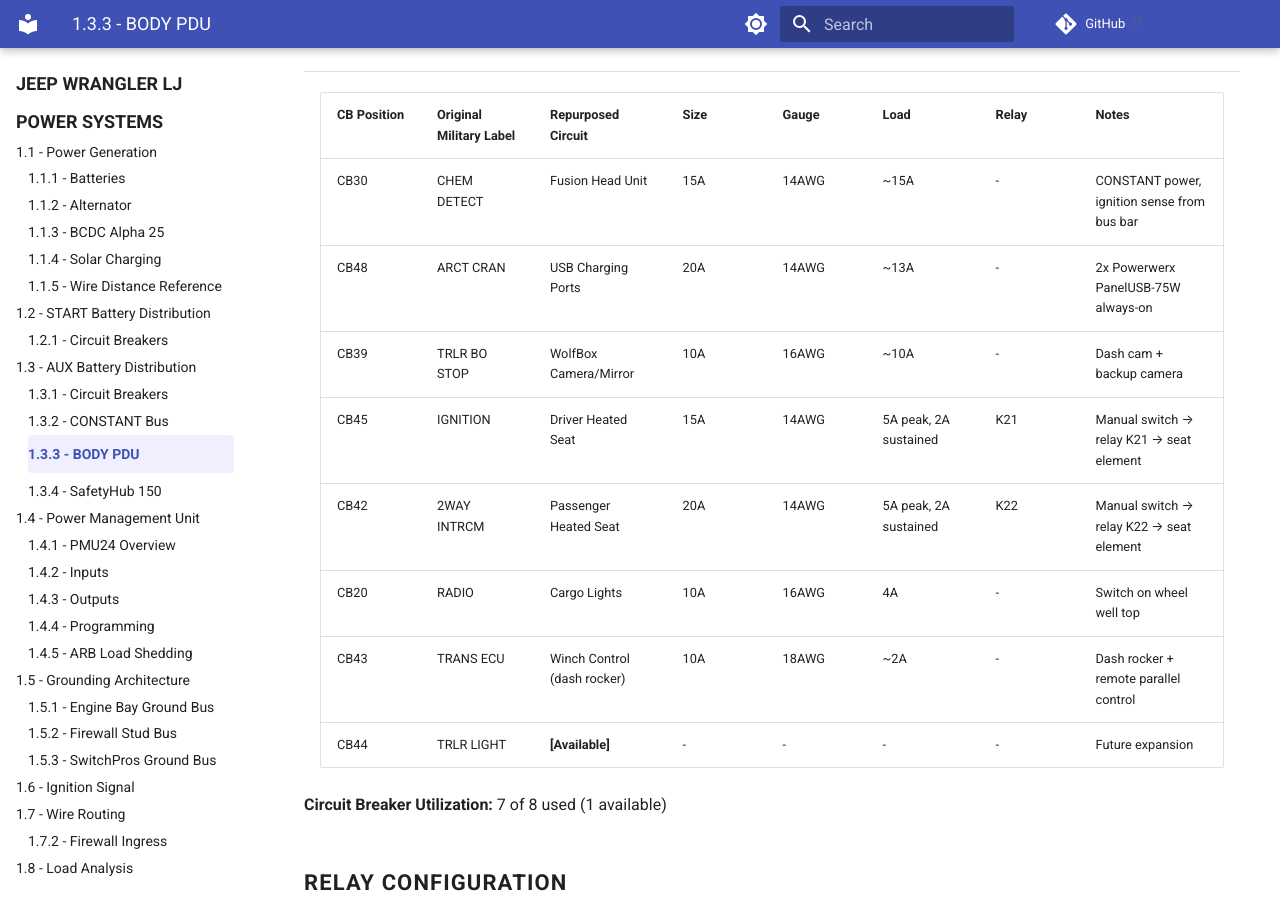
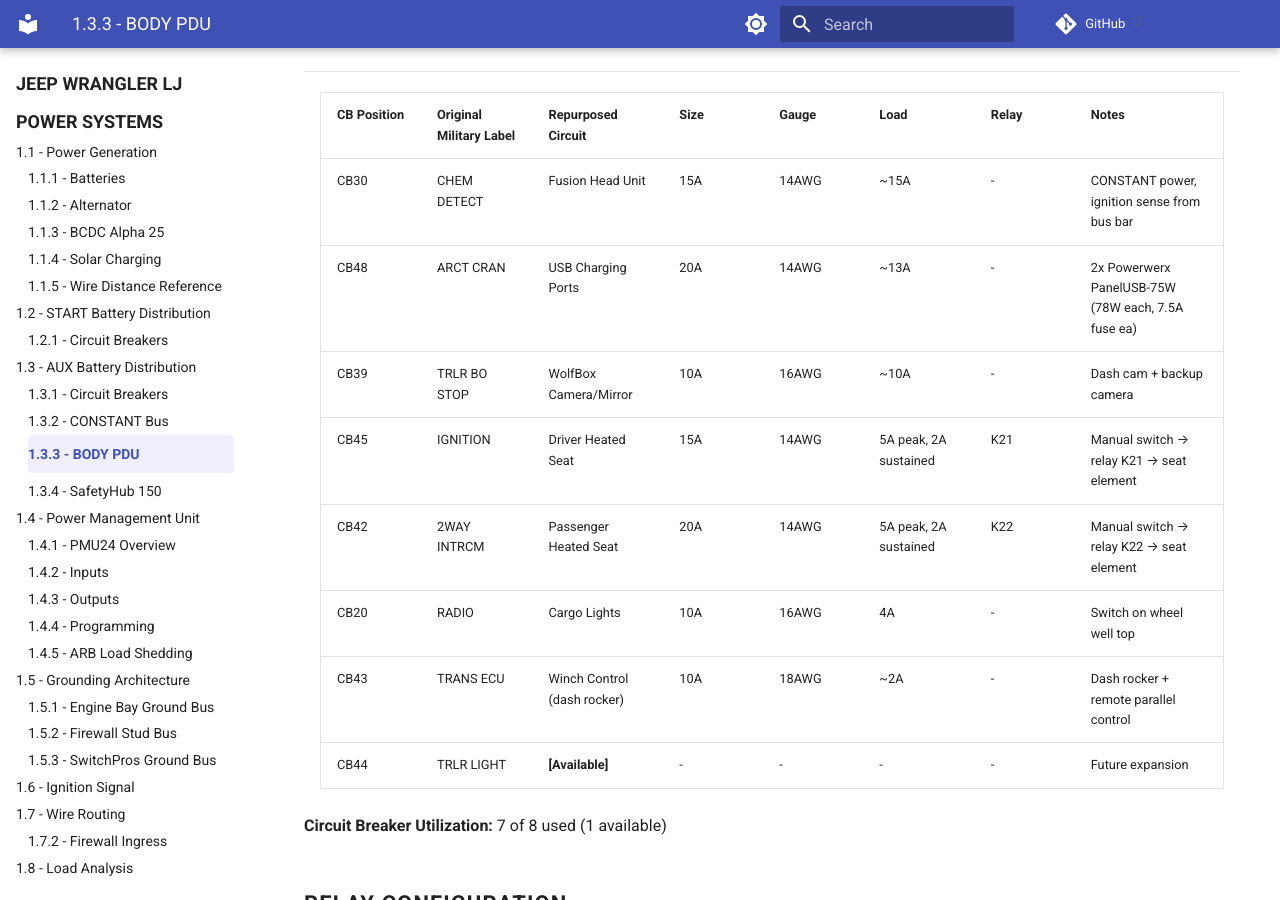
Before and after one commit to sob/drawings, an MkDocs documentation site: the page built from docs/jeep_lj/01-power-systems/03-aux-battery-distribution/03-body-pdu.md, in a window 1280 px wide and 900 px high, scrolled down 795 px. Built offline with MkDocs 1.6.1 and Material for MkDocs 9.7.7, drawn with Linux system fonts in a browser that asks for light colours; comment, search, counter and statistics services are not loaded.

Commit message:
docs(electrical): specify Powerwerx PanelUSB-75W USB chargers
- Model: PanelUSB-75W (USB-C QC4.0 + USB-A QC3.0)
- 78W combined output per unit (60W USB-C + 18W USB-A)
- ~6.5A per unit at 12V, ~13A total for 2 units
- CB48 (20A) correctly sized with headroom

🤖 Generated with [Claude Code](https://claude.com/claude-code)

Co-Authored-By: Claude <noreply@anthropic.com>

```diff
--- a/docs/jeep_lj/01-power-systems/03-aux-battery-distribution/03-body-pdu.md
+++ b/docs/jeep_lj/01-power-systems/03-aux-battery-distribution/03-body-pdu.md
@@ -47,7 +47,7 @@ tags:
 | CB Position | Original Military Label | Repurposed Circuit          | Size | Gauge | Load                  | Relay | Notes                                       |
 | :---------- | :---------------------- | :-------------------------- | :--- | :---- | :-------------------- | :---- | :------------------------------------------ |
 | CB30        | CHEM DETECT             | Fusion Head Unit            | 15A  | 14AWG | ~15A                  | -     | CONSTANT power, ignition sense from bus bar |
-| CB48        | ARCT CRAN               | USB Charging Ports          | 20A  | 14AWG | ~13A                  | -     | 2x Powerwerx PanelUSB-75W always-on         |
+| CB48        | ARCT CRAN               | USB Charging Ports          | 20A  | 14AWG | ~13A                  | -     | 2x Powerwerx PanelUSB-75W (78W each, 7.5A fuse ea) |
 | CB39        | TRLR BO STOP            | WolfBox Camera/Mirror       | 10A  | 16AWG | ~10A                  | -     | Dash cam + backup camera                    |
 | CB45        | IGNITION                | Driver Heated Seat          | 15A  | 14AWG | 5A peak, 2A sustained | K21   | Manual switch → relay K21 → seat element    |
 | CB42        | 2WAY INTRCM             | Passenger Heated Seat       | 20A  | 14AWG | 5A peak, 2A sustained | K22   | Manual switch → relay K22 → seat element    |
```
